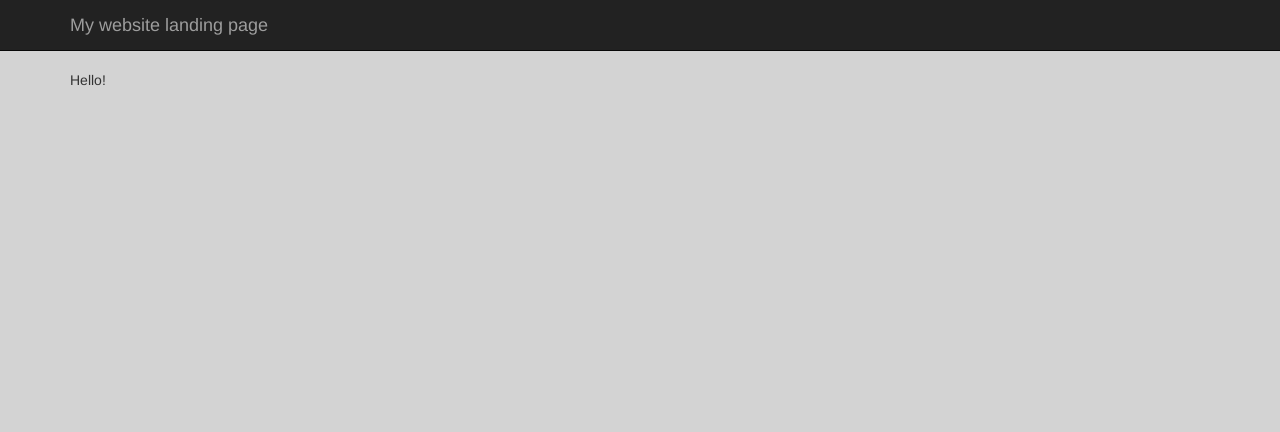
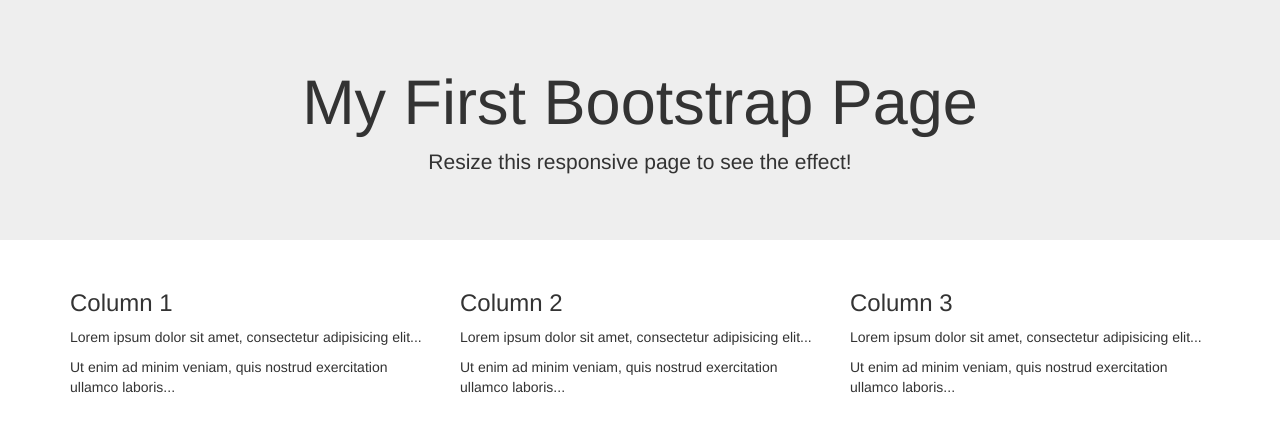
Before and after one commit to tlucas90/tlucas90.github.io, a plain HTML site: page index.html in a window 1280 px wide. Drawn offline with nearby package versions, Linux system fonts and the light colour scheme.

Commit message:
Update index.html

```diff
--- a/index.html
+++ b/index.html
@@ -1,34 +1,40 @@
 
+<!DOCTYPE html>
+<html lang="en">
+<head>
+  <title>Bootstrap Example</title>
+  <meta charset="utf-8">
+  <meta name="viewport" content="width=device-width, initial-scale=1">
+  <link rel="stylesheet" href="http://maxcdn.bootstrapcdn.com/bootstrap/3.3.7/css/bootstrap.min.css">
+  <script src="https://ajax.googleapis.com/ajax/libs/jquery/1.12.4/jquery.min.js"></script>
+  <script src="http://maxcdn.bootstrapcdn.com/bootstrap/3.3.7/js/bootstrap.min.js"></script>
+</head>
+<body>
 
-<html>
-    <head>
-        <title>My website landing page</title>
-       <!-- Latest compiled and minified CSS -->
-		<link rel="stylesheet" href="http://maxcdn.bootstrapcdn.com/bootstrap/3.3.7/css/bootstrap.min.css">
+<div class="jumbotron text-center">
+  <h1>My First Bootstrap Page</h1>
+  <p>Resize this responsive page to see the effect!</p>
+</div>
 
-		<!-- jQuery library -->
-		<script src="https://ajax.googleapis.com/ajax/libs/jquery/1.12.4/jquery.min.js"></script>
+<div class="container">
+  <div class="row">
+    <div class="col-sm-4">
+      <h3>Column 1</h3>
+      <p>Lorem ipsum dolor sit amet, consectetur adipisicing elit...</p>
+      <p>Ut enim ad minim veniam, quis nostrud exercitation ullamco laboris...</p>
+    </div>
+    <div class="col-sm-4">
+      <h3>Column 2</h3>
+      <p>Lorem ipsum dolor sit amet, consectetur adipisicing elit...</p>
+      <p>Ut enim ad minim veniam, quis nostrud exercitation ullamco laboris...</p>
+    </div>
+    <div class="col-sm-4">
+      <h3>Column 3</h3>
+      <p>Lorem ipsum dolor sit amet, consectetur adipisicing elit...</p>
+      <p>Ut enim ad minim veniam, quis nostrud exercitation ullamco laboris...</p>
+    </div>
+  </div>
+</div>
 
-		<!-- Latest compiled JavaScript -->
-		<script src="http://maxcdn.bootstrapcdn.com/bootstrap/3.3.7/js/bootstrap.min.js"></script>
-
-
-    </head>
-    <body style = "background-color: lightgrey; padding-top: 70px; ">
-    <nav class="navbar navbar-inverse navbar-fixed-top">
-      <div class="container">
-        <div class="navbar-header">
-          <a class="navbar-brand" href="#">My website landing page</a>
-        </div>
-      </div>
-    </nav>
-
-     <div class="container">
-      <div class="starter-template">
-           Hello!
-        </div>
-      </div>
-
-
-  </body>
+</body>
 </html>
```
